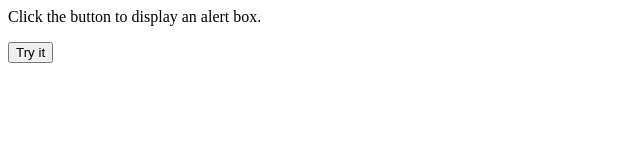
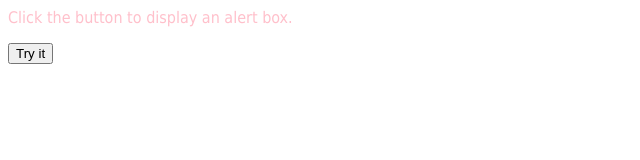
Before and after one commit to duan14/hello-world, a plain HTML site: page index.html in a window 1280 px wide. Shown: the whole page, without its empty margins (0-640 px from the left). Drawn offline with Linux system fonts and the light colour scheme.

Commit message:
Update index.html

```diff
--- a/index.html
+++ b/index.html
@@ -1,4 +1,16 @@
 <html>
+
+<head>
+    <title>first site in Git</title>
+
+    <style>
+    .bodytext{
+    font-family:Tahoma;
+    color:pink;
+    }
+    </style>
+</head>
+
 <body>
 
 <p class="bodytext">Click the button to display an alert box.</p>
```
